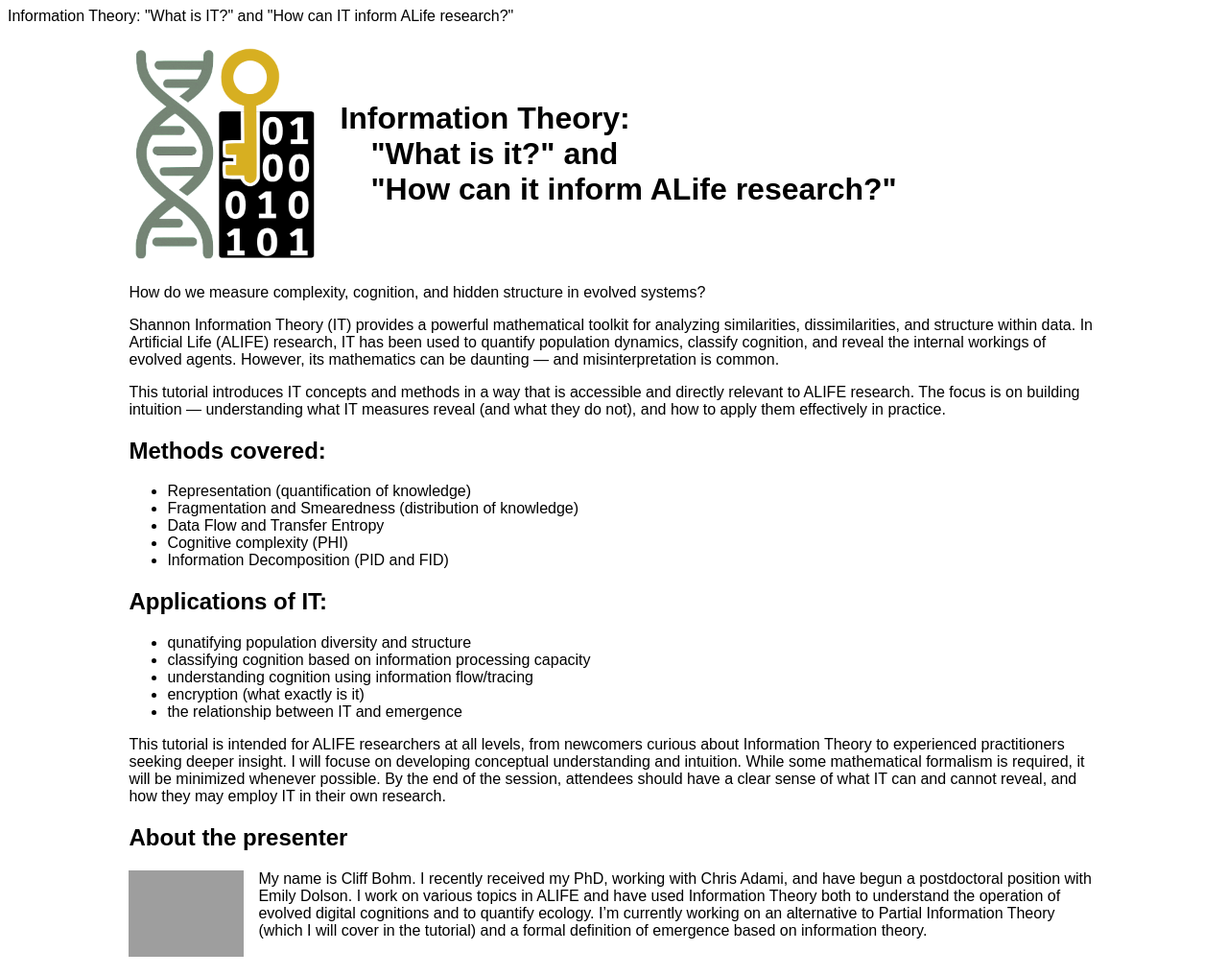
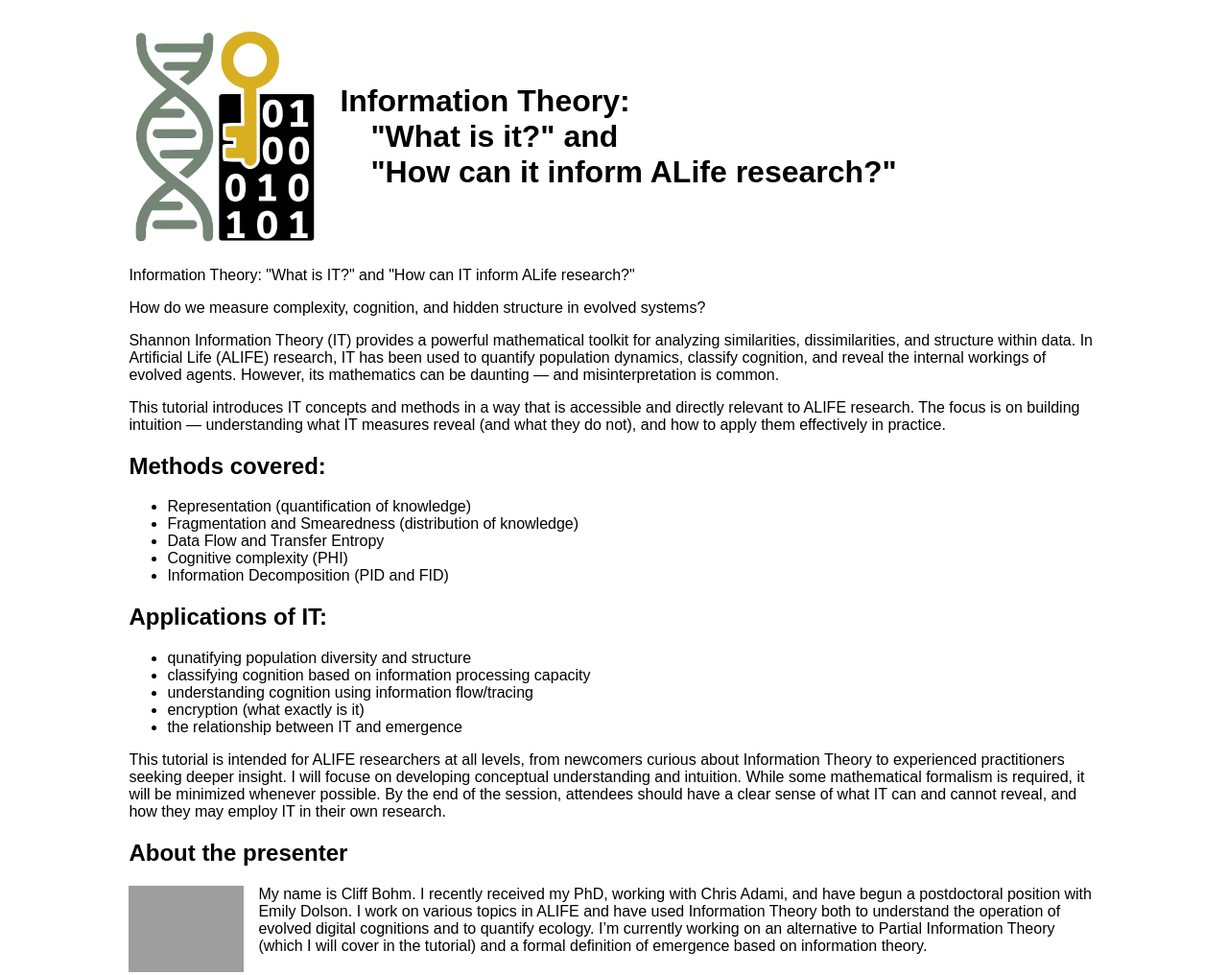
Before and after one commit to cliff-bohm/InformationTheoryForALIFE, a plain HTML site: page index.html in a window 1280 px wide. Shown: the top 1016 px of the page at 96% size. Drawn offline with Linux system fonts and the light colour scheme; grey boxes are pictures that could not be loaded.

Commit message:
Update index.html

```diff
--- a/index.html
+++ b/index.html
@@ -4,9 +4,6 @@
     <meta charset="UTF-8">
     <meta name="viewport" content="width=device-width, initial-scale=1.0">
 	<title>How Information Theory Can Decode the Ciphers of Life</title>
-
-	Information Theory: "What is IT?" and "How can IT inform ALife research?"
-
 	<style>
         body {
             background-color: white;
@@ -40,7 +37,7 @@
 </h1>
         </div>
 
-
+<p>Information Theory: "What is IT?" and "How can IT inform ALife research?"</p>
 <p>How do we measure complexity, cognition, and hidden structure in evolved systems?</p>
 <p>Shannon Information Theory (IT) provides a powerful mathematical toolkit for analyzing similarities, dissimilarities, and structure within data. In Artificial Life (ALIFE) research, IT has been used to quantify population dynamics, classify cognition, and reveal the internal workings of evolved agents. However, its mathematics can be daunting — and misinterpretation is common.
 </p>
```
